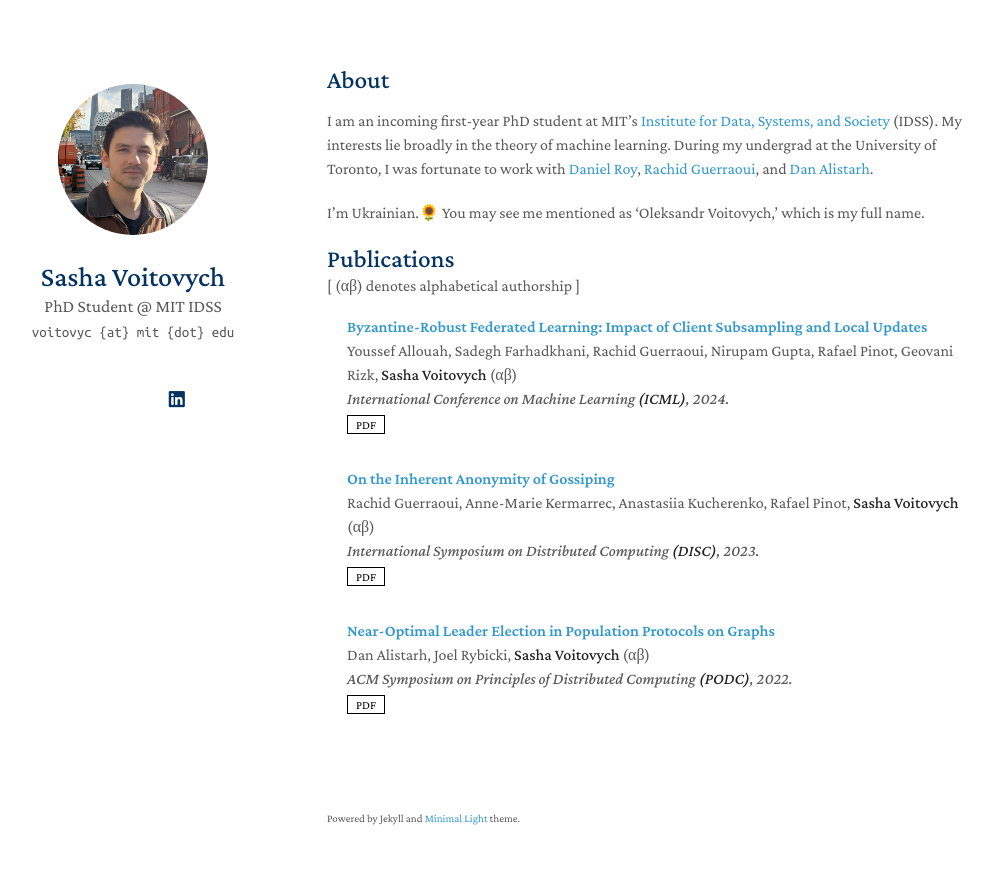
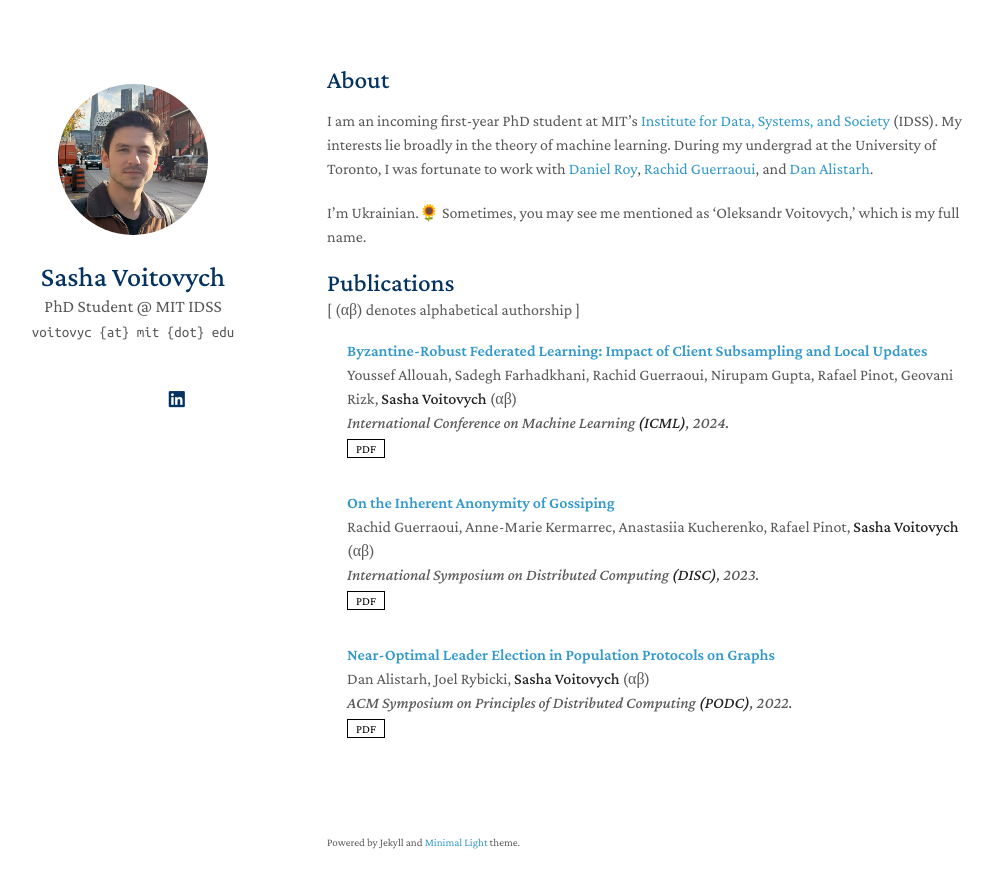
Before and after one commit to sashavoitovych/sashavoitovych.github.io, a Jekyll site: the page built from index.md, in a window 1280 px wide and 923 px high. Shown: the top 888 px of the window, without its empty margins (143-1136 px from the left). Built offline with Jekyll 4.4.1, drawn with Linux system fonts in a browser that asks for light colours; nearby versions of some CDN libraries; a style sheet for code colours, icons or effects is not loaded; our own code applies the rules of GitHub Pages for plain Markdown files.

```diff
--- a/_config.yml
+++ b/_config.yml
@@ -21,8 +21,8 @@ linkedin: https://www.linkedin.com/in/sashavoit/
 # Images (e.g., your profile picture and your website's favicon)
 # "favicon" and "favicon_dark" are used for the light and dark modes, respectively.
 avatar: ./assets/img/avatar.jpg
-favicon: ./assets/img/graduation-cap-light.svg
-favicon_dark: ./assets/img/graduation-cap-light.svg
+# favicon: ./assets/img/favicon.png
+# favicon_dark: ./assets/img/favicon-dark.png
 
 # Footnote
 # You may use the option to disable the footnote, "Powered by Jekyll and Minimal Light theme."
--- a/index.md
+++ b/index.md
@@ -6,7 +6,7 @@ layout: homepage
 
 I am an incoming first-year PhD student at MIT's [Institute for Data, Systems, and Society](https://idss.mit.edu/) (IDSS). My interests lie broadly in the theory of machine learning. During my undergrad at the University of Toronto, I was fortunate to work with [Daniel Roy](http://danroy.org/), [Rachid Guerraoui](https://dcl.epfl.ch/rachid/), and [Dan Alistarh](https://ist.ac.at/en/research/alistarh-group/).
 
-I'm Ukrainian.&#127803; You may see me mentioned as 'Oleksandr Voitovych,' which is my full name.
+I'm Ukrainian.&#127803; Sometimes, you may see me mentioned as 'Oleksandr Voitovych,' which is my full name.
 
 <!-- ## Research Interests
 
```
Also changed, not shown: assets/img/graduation-cap-light.svg (deleted), 2 other files.
